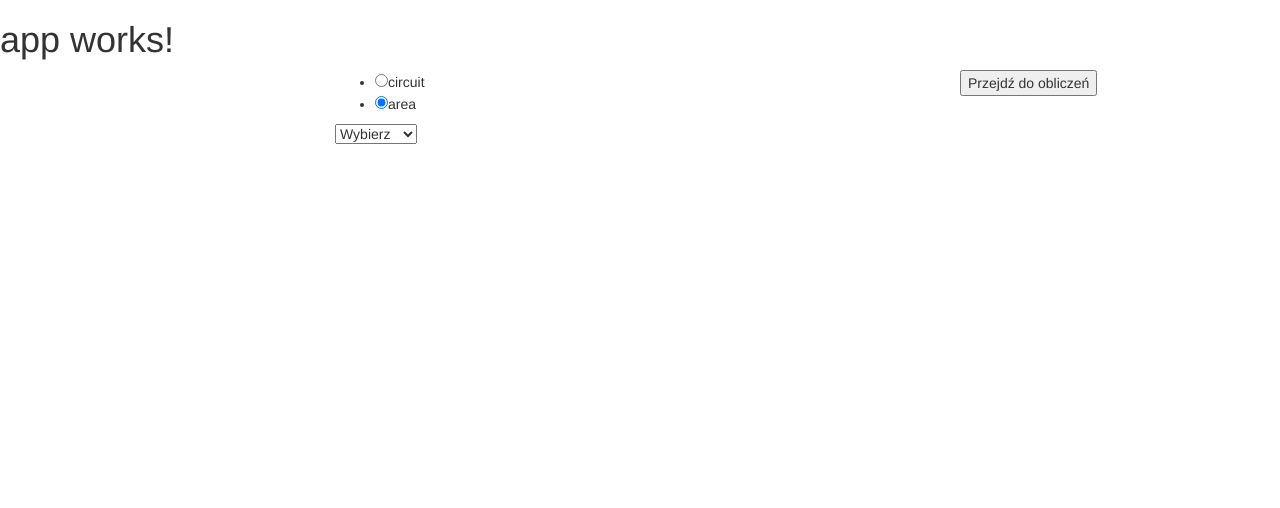
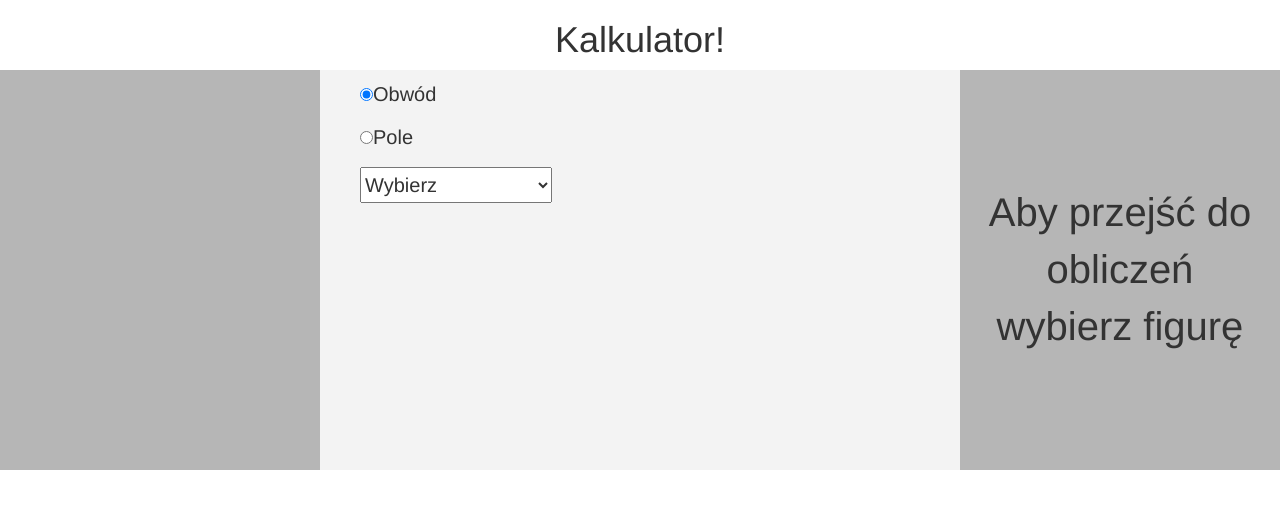
Before and after one commit to AlkanRena/Kalkulator, an Angular app in the folder kalkulator/: page / in a window 1280 px wide. Shown: the top 508 px of the page. Built offline with nearby package versions, Linux system fonts and the light colour scheme.

Commit message:
updated CSS, few twix in code

```diff
--- a/kalkulator/src/app/app.component.css
+++ b/kalkulator/src/app/app.component.css
@@ -0,0 +1,77 @@
+h1 {
+    text-align: center;
+}
+
+.left_column {
+    background-color: #b6b6b6;
+    height: 50vh;
+}
+
+.center_column {
+    background-color: #f3f3f3;
+    height: 50vh;
+    padding-left: 0px;
+    padding-right: 0px;
+}
+
+.center_column li {
+    list-style: none;
+    padding: 10px 0 5px;
+    font-size: 20px;
+    width: 100%;
+}
+
+.center_column select {
+    font-size: 20px;
+    padding: 5px 0 5px;
+    margin-left: 40px;
+    width: 30%;
+}
+
+.center_column .input_field {
+    height: 40vh;
+}
+
+.center_column .input_field .text_field {
+    padding-top: 15px;
+    font-size: 20px;
+}
+
+.center_column .input_field .value_field {
+    padding-top: 15px;
+    font-size: 20px;
+}
+
+.center_column .input_field .value_field button {
+    margin-top: 15px;
+    width: 100%;
+}
+
+.center_column .result_field {
+    background-color: #b6b6b6;
+    width: 100%;
+    height: 10vh;
+}
+
+.center_column .result_field p {
+    font-size: 20px;
+    padding-left: 20px;
+}
+.center_column .result_field input {
+    font-size: 20px;
+    width: 100%;
+    padding-left: 10px;
+}
+
+.right_column {
+    background-color: #b6b6b6;
+    height: 50vh;
+}
+
+.right_column button {
+    width: 100%;
+    height: 100%;
+    font-size: 40px;
+    background-color: #b6b6b6;
+    border: none;
+}
--- a/kalkulator/src/app/app.component.ts
+++ b/kalkulator/src/app/app.component.ts
@@ -4,8 +4,8 @@ import { Component } from '@angular/core';
   selector: 'app-root',
   template: `
              <h1>{{title}}</h1>
-                <div class="col-xs-3"></div>
-                <div class="col-xs-6" *ngIf="!showInput">
+                <div class="col-xs-3 left_column"></div>
+                <div class="col-xs-6 center_column" *ngIf="count.figureVal == 'Wybierz'">
                 <ul>
                     <li *ngFor="let formula of formulas">
                         <input type="radio" name="formula" [(ngModel)]="count.formulaVal" value="{{formula}}">{{formula}}
@@ -17,40 +17,55 @@ import { Component } from '@angular/core';
                     </option>
                 </select>
                 </div>
-                <div class="col-xs-6" *ngIf="showInput">
-                    <div class="col-xs-12" *ngIf="count.formulaVal === 'circuit'">Obwód
-                    <div class="col-xs-9" *ngIf="count.figureVal === 'Koło'">
-                    Promień: <input [(ngModel)]="variable" value="{{variable}}">
+                <div class="col-xs-6 center_column" *ngIf="count.figureVal !== 'Wybierz'">
+                    <div class="col-xs-12 input_field" *ngIf="count.formulaVal === 'Obwód'">
+                    <div class="col-xs-3 text_field">
+                        <p>Liczymy Obwód</p>
+                        <p>{{count.figureVal}}</p>
+                    </div>
+                    <div class="col-xs-9 value_field" *ngIf="count.figureVal === 'Koło'">
+                    <p>Promień koła: <input [(ngModel)]="variable" value="{{variable}}"></p>
                     <button (click)="resultCircuitCircle()">Policz obwód</button>
                     </div>
-                    <div class="col-xs-9" *ngIf="count.figureVal === 'Kwadrat'">
-                    Bok: <input [(ngModel)]="variable" value="{{variable}}">
+                    <div class="col-xs-9 value_field" *ngIf="count.figureVal === 'Kwadrat'">
+                    <p>Długość boku: <input [(ngModel)]="variable" value="{{variable}}"></p>
                     <button (click)="resultCircuitSquare()">Policz obwód</button>
                     </div>
-                    <div class="col-xs-9" *ngIf="count.figureVal === 'Prostokąt'">
-                    Bok a: <input [(ngModel)]="variable" value="{{variable}}">
-                    Bok b: <input [(ngModel)]="variableB" value="{{variableB}}">
+                    <div class="col-xs-9 value_field" *ngIf="count.figureVal === 'Prostokąt'">
+                    <p>Długość boku a: <input [(ngModel)]="variable" value="{{variable}}"></p>
+                    <p>Długość boku b: <input [(ngModel)]="variableB" value="{{variableB}}"></p>
                     <button (click)="resultCircuitRectangle()">Policz obwód</button>
                     </div>
                     </div>
-                    <div class="col-xs-12" *ngIf="count.formulaVal === 'area'">Pole
-                    <div class="col-xs-9" *ngIf="count.figureVal === 'Koło'">
-                    Promień: <input [(ngModel)]="variable" value="{{variable}}">
+                    <div class="col-xs-12 input_field" *ngIf="count.formulaVal === 'Pole'">
+                    <div class="col-xs-3 text_field">
+                        <p>Liczymy Pole</p>
+                        <p>{{count.figureVal}}</p>
+                    </div>
+                    <div class="col-xs-9 value_field" *ngIf="count.figureVal === 'Koło'">
+                    <p>Promień koła: <input [(ngModel)]="variable" value="{{variable}}"></p>
                     <button (click)="resultAreaCircle()">Policz pole</button>
                     </div>
-                    <div class="col-xs-9" *ngIf="count.figureVal === 'Kwadrat'">
-                    Bok: <input [(ngModel)]="variable" value="{{variable}}">
+                    <div class="col-xs-9 value_field" *ngIf="count.figureVal === 'Kwadrat'">
+                    <p>Długość boku: <input [(ngModel)]="variable" value="{{variable}}"></p>
                     <button (click)="resultAreaSquare()">Policz pole</button>
                     </div>
-                    <div class="col-xs-9" *ngIf="count.figureVal === 'Prostokąt'">
-                    Bok a: <input [(ngModel)]="variable" value="{{variable}}">
-                    Bok b: <input [(ngModel)]="variableB" value="{{variableB}}">
+                    <div class="col-xs-9 value_field" *ngIf="count.figureVal === 'Prostokąt'">
+                    <p>Długość boku a: <input [(ngModel)]="variable" value="{{variable}}"></p>
+                    <p>Długość boku b: <input [(ngModel)]="variableB" value="{{variableB}}"></p>
                     <button (click)="resultAreaRectangle()">Policz pole</button>
                     </div>
                     </div>
-                    Wynik: <input [(ngModel)]="result" value="{{result}}">
+                    <div class="clearfix"></div>
+                    <div class="result_field">
+                        <p>Wynik:</p>
+                        <input [(ngModel)]="result" value="{{result}}">
+                    </div>
                 </div>
-                <button (click)="toggleInput()">{{showInput ? "Wróc do wyboru" : "Przejdź do obliczeń"}}</button>`,
+                <div class="col-xs-3 right_column">
+                    <button (click)="toggleInput()">{{(count.figureVal !== 'Wybierz') ? "Wróc do wyboru" : "Aby przejść do obliczeń wybierz figurę"}}</button>
+                </div>
+                `,
   styleUrls: ['./app.component.css']
 })
 export class AppComponent {
@@ -58,21 +73,19 @@ export class AppComponent {
   count;
   geometric_figure : string[];
   formulas : string[];
-  showInput : boolean;
   variable : number;
   variableB : number;
   result : number;
 
 
 constructor(){
-  this.title = 'app works!';
+  this.title = 'Kalkulator!';
   this.count = {
-    formulaVal : 'area',
-    figureVal : 'Kwadrat'
+    formulaVal : 'Obwód',
+    figureVal : 'Wybierz'
   };
   this.geometric_figure = ['Wybierz', 'Koło', 'Kwadrat', 'Prostokąt'];
-  this.formulas = ['circuit', 'area'];
-  this.showInput = false;
+  this.formulas = ['Obwód', 'Pole'];
   this.variable = 0;
   this.variableB = 0;
   this.result = 0;
@@ -83,13 +96,13 @@ constructor(){
 }
 
   toggleInput(){
-    if (this.showInput == true){
-      this.showInput = false;
+    if (this.count.figureVal !== 'Wybierz'){
+      this.count.figureVal = 'Wybierz';
       this.variable = 0;
       this.variableB = 0;
       this.result = 0;
     } else {
-      this.showInput = true;
+
     }
   }
 
```
